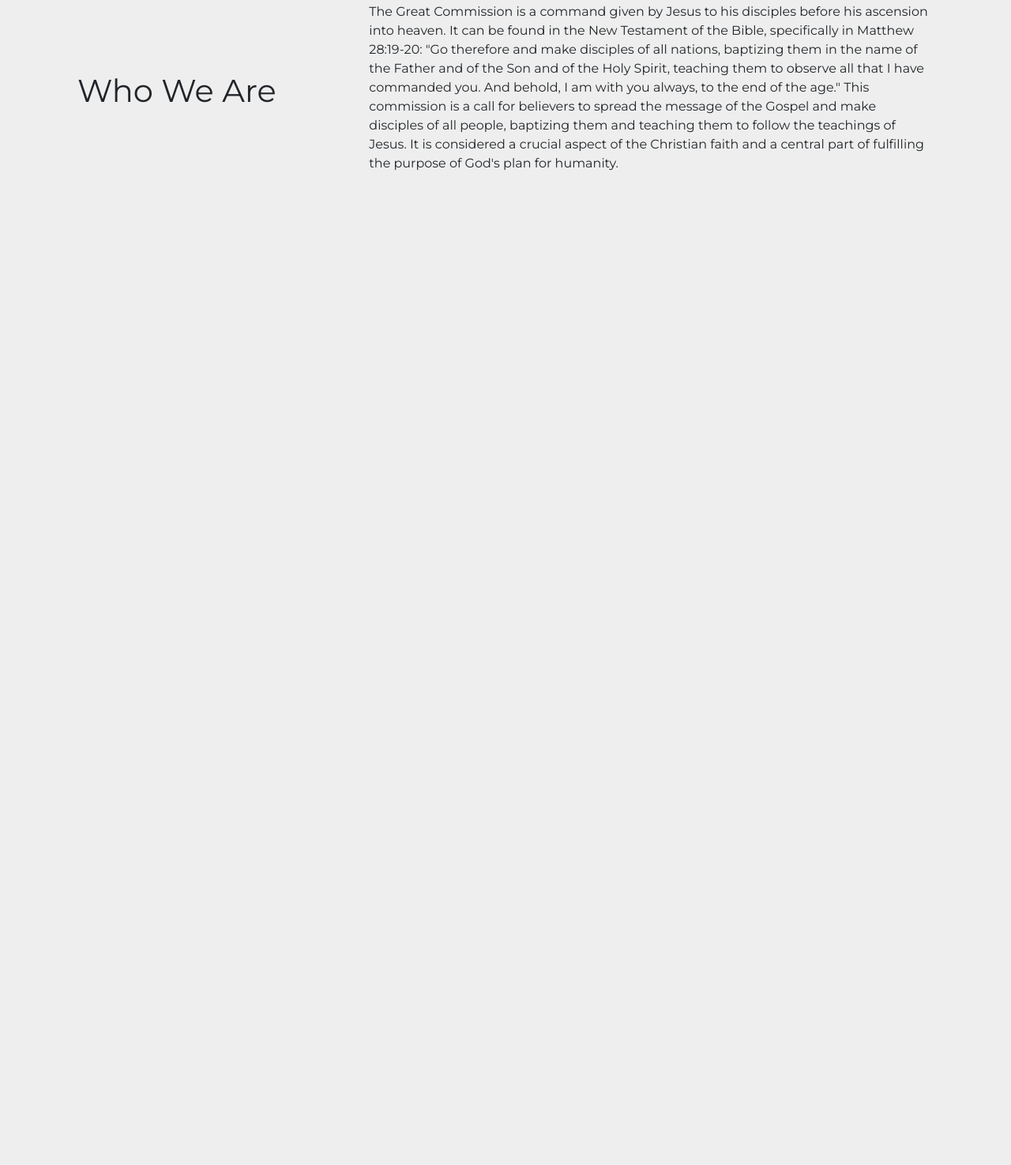
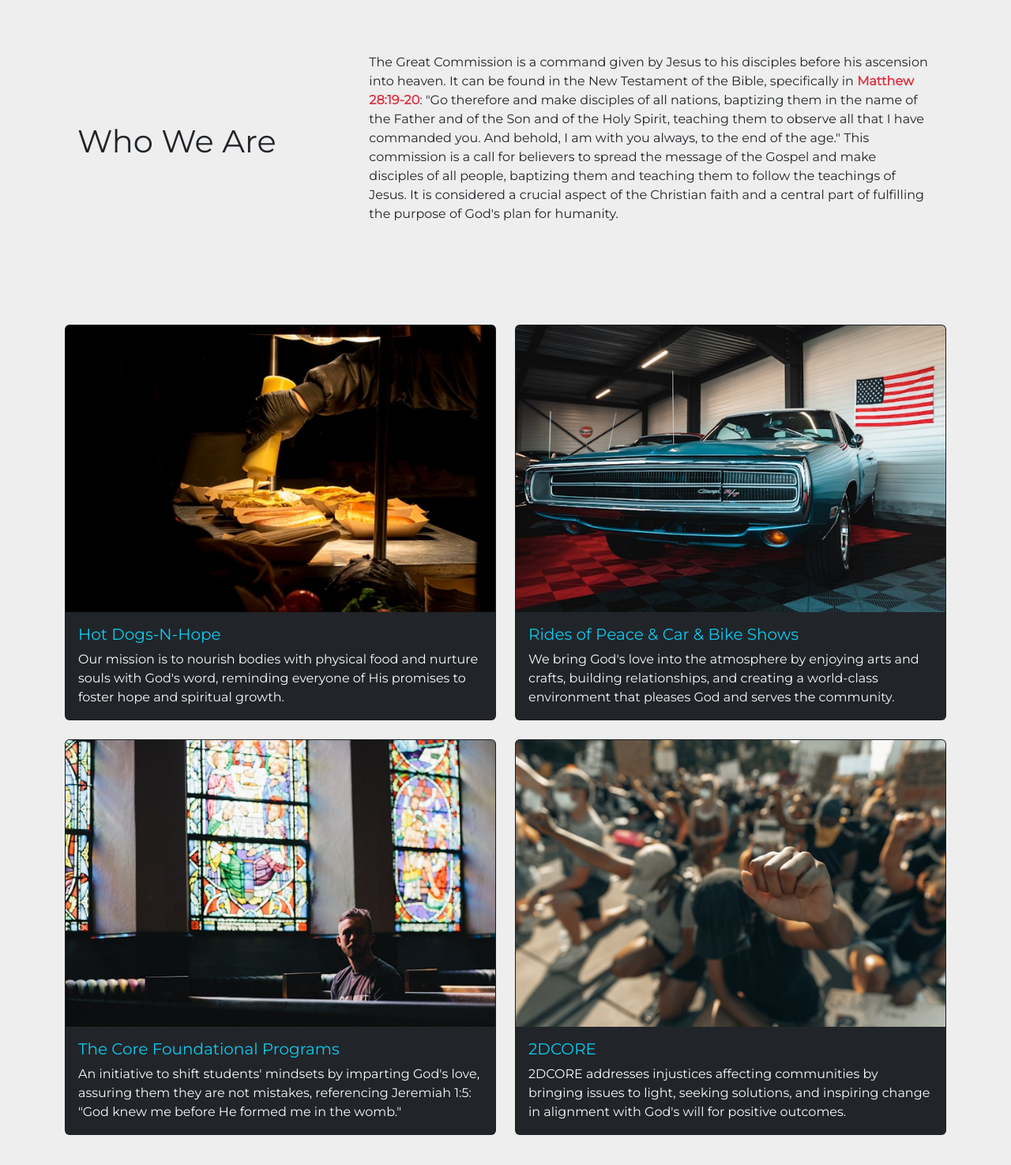
Before and after one commit to iftymahmud/Bootstrap-Static-Website, a plain HTML site: page index.html in a window 1280 px wide. Shown: the part 581-2056 px from the top of the page at 79% size. Before the commit the page ends 864 px from the top, so only its background shows below. Drawn offline with nearby package versions, Linux system fonts and the light colour scheme.

Commit message:
Initiatives

```diff
--- a/index.html
+++ b/index.html
@@ -15,7 +15,7 @@
   <body>
 
     <!-- ++++++++++ NAVBAR ++++++++++ -->
-    <nav class="navbar navbar-expand-lg navbar-dark bg-dark">
+    <nav class="navbar navbar-expand-lg navbar-dark bg-dark sticky-top">
       <div class="container">
         <a class="navbar-brand" href="#">Rev. Leland Core</a>
         <button class="navbar-toggler" type="button" data-bs-toggle="collapse" data-bs-target="#navbarNav"
@@ -58,20 +58,70 @@
 
     <!-- +++++++++ WHO WE ARE SECTION ++++++++++ -->
     <div class="container">
-      <div class="whoWeAre my-5">
+      <div class="whoWeAre">
         <div class="row">
           <div class="col-12 col-md-4 my-auto">
             <h1>Who We Are</h1>
           </div>
           <div class="col-12 col-md-8">
             <p>
-              The Great Commission is a command given by Jesus to his disciples before his ascension into heaven. It can be found in the New Testament of the Bible, specifically in Matthew 28:19-20: "Go therefore and make disciples of all nations, baptizing them in the name of the Father and of the Son and of the Holy Spirit, teaching them to observe all that I have commanded you. And behold, I am with you always, to the end of the age." This commission is a call for believers to spread the message of the Gospel and make disciples of all people, baptizing them and teaching them to follow the teachings of Jesus. It is considered a crucial aspect of the Christian faith and a central part of fulfilling the purpose of God's plan for humanity.
+              The Great Commission is a command given by Jesus to his disciples before his ascension into heaven. It can be found in the New Testament of the Bible, specifically in <span class="fw-bold text-danger">Matthew 28:19-20</span>: "Go therefore and make disciples of all nations, baptizing them in the name of the Father and of the Son and of the Holy Spirit, teaching them to observe all that I have commanded you. And behold, I am with you always, to the end of the age." This commission is a call for believers to spread the message of the Gospel and make disciples of all people, baptizing them and teaching them to follow the teachings of Jesus. It is considered a crucial aspect of the Christian faith and a central part of fulfilling the purpose of God's plan for humanity.
             </p>
           </div>
         </div>
       </div>
     </div>
 
+
+    <!-- ++++++++++ INITIATIVES ++++++++++ -->
+
+
+    <div class="container mb-5">
+        <div class="row row-cols-1 row-cols-md-2 g-4">
+            <div class="col">
+              <div class="card bg-dark text-light">
+                <img src="contents/hotdog.jpg" class="card-img-top" alt="...">
+                <div class="card-body">
+                  <h5 class="card-title text-info">Hot Dogs-N-Hope</h5>
+                  <p class="card-text">Our mission is to nourish bodies with physical food and nurture souls with God's word, reminding everyone of His promises to foster hope and spiritual growth.</p>
+                </div>
+              </div>
+            </div>
+            <div class="col">
+              <div class="card bg-dark text-light">
+                <img src="contents/car.jpg" class="card-img-top" alt="...">
+                <div class="card-body">
+                  <h5 class="card-title text-info">Rides of Peace &amp; Car &amp; Bike Shows</h5>
+                  <p class="card-text">We bring God's love into the atmosphere by enjoying arts and crafts, building relationships, and creating a world-class environment that pleases God and serves the community.</p>
+                </div>
+              </div>
+            </div>
+            <div class="col">
+              <div class="card bg-dark text-light">
+                <img src="/contents/student.jpg" class="card-img-top" alt="...">
+                <div class="card-body">
+                  <h5 class="card-title text-info">The Core Foundational Programs</h5>
+                  <p class="card-text">An initiative to shift students' mindsets by imparting God's love, assuring them they are not mistakes, referencing Jeremiah 1:5: "God knew me before He formed me in the womb."</p>
+                </div>
+              </div>
+            </div>
+            <div class="col">
+              <div class="card bg-dark text-light">
+                <img src="/contents/justice.jpg" class="card-img-top" alt="...">
+                <div class="card-body">
+                  <h5 class="card-title text-info">2DCORE</h5>
+                  <p class="card-text">2DCORE addresses injustices affecting communities by bringing issues to light, seeking solutions, and inspiring change in alignment with God's will for positive outcomes.</p>
+                </div>
+              </div>
+            </div>
+          </div>
+    </div>
+
+
+
+
+
+
     <!-- Bootstrap Bundle with Popper.js -->
     <script src="https://cdn.jsdelivr.net/npm/bootstrap@5.3.3/dist/js/bootstrap.bundle.min.js" integrity="sha384-YvpcrYf0tY3lHB60NNkmXc5s9fDVZLESaAA55NDzOxhy9GkcIdslK1eN7N6jIeHz" crossorigin="anonymous"></script>
   </body>
--- a/styles.css
+++ b/styles.css
@@ -14,6 +14,6 @@ body {
 
 @media (min-width: 768px) {
   .whoWeAre {
-    margin: 5rem 1rem;
+    margin: 7rem 1rem;
   }
 }
```
Also changed, not shown: contents/car.jpg (added), contents/hotdog.jpg (added), contents/justice.jpg (added), contents/student.jpg (added), otherStyles.css (indentation only).
